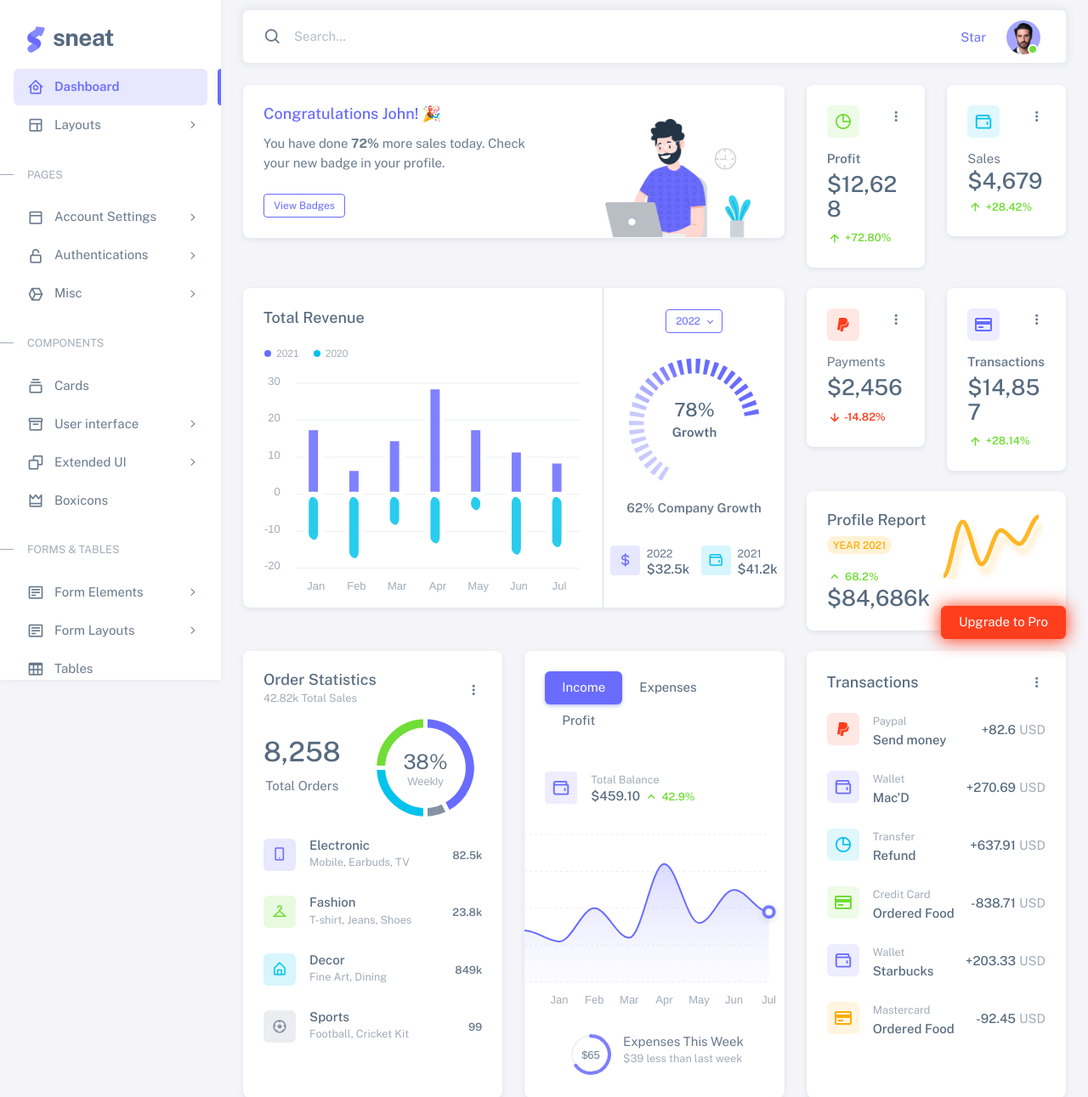
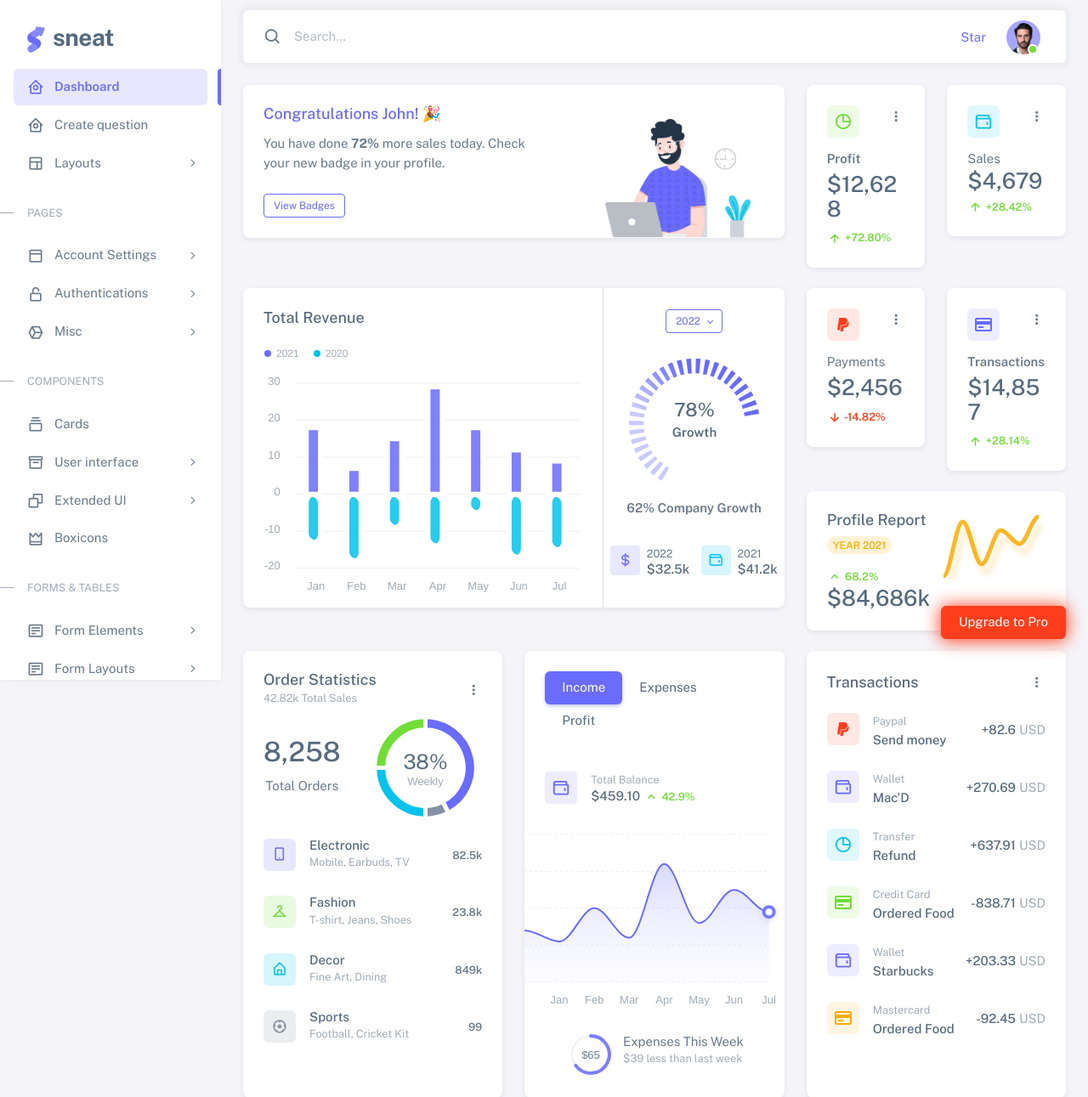
Before and after one commit to iGradlabs/AIAutograder, a Flask app: page / in a window 1280 px wide. Shown: the top 1291 px of the page at 85% size. Run offline with Flask 3, Linux system fonts and the light colour scheme; some libraries are stand-ins or nearby versions.

Commit message:
created a button "create question' in index.html linked 2 html files with flask

```diff
--- a/app.py
+++ b/app.py
@@ -8,6 +8,11 @@ app = Flask(__name__)
 def index():
     return render_template('index.html')
 
+@app.route('/create_question')
+
+def second():
+    return render_template('sample_form.html')
+
 
 if __name__ == '__main__':
     app.run(debug=True)
--- a/templates/index.html
+++ b/templates/index.html
@@ -133,6 +133,13 @@
               <a href="index.html" class="menu-link">
                 <i class="menu-icon tf-icons bx bx-home-circle"></i>
                 <div data-i18n="Analytics">Dashboard</div>
+              </a>
+            </li>
+
+            <li class="menu-item">
+              <a href="/create_question" class="menu-link">
+                <i class="menu-icon tf-icons bx bx-home-circle"></i>
+                <div data-i18n="Analytics">Create question</div>
               </a>
             </li>
 
```
Also changed, not shown: templates/sample_form.html (renamed from templates/sample form.html).
